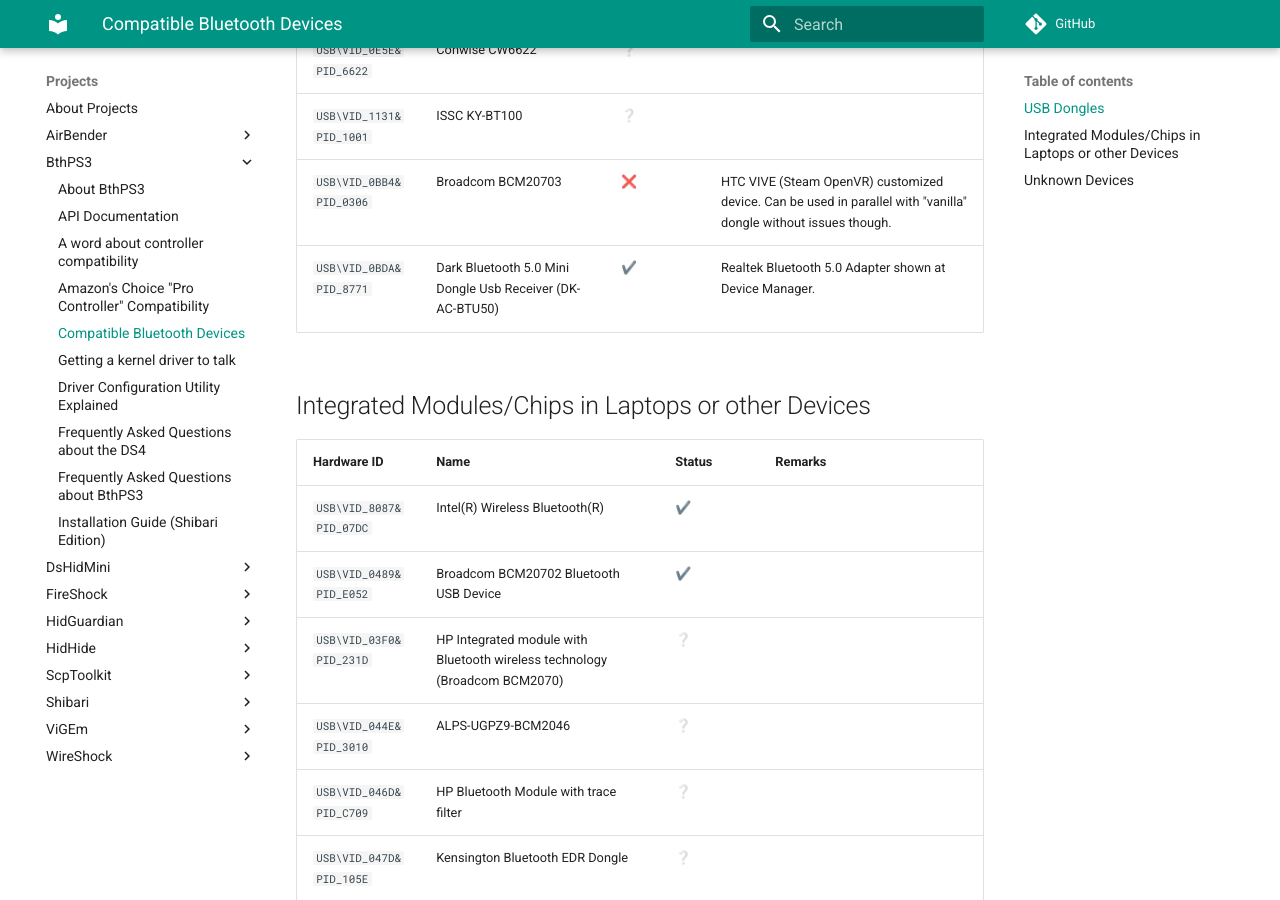
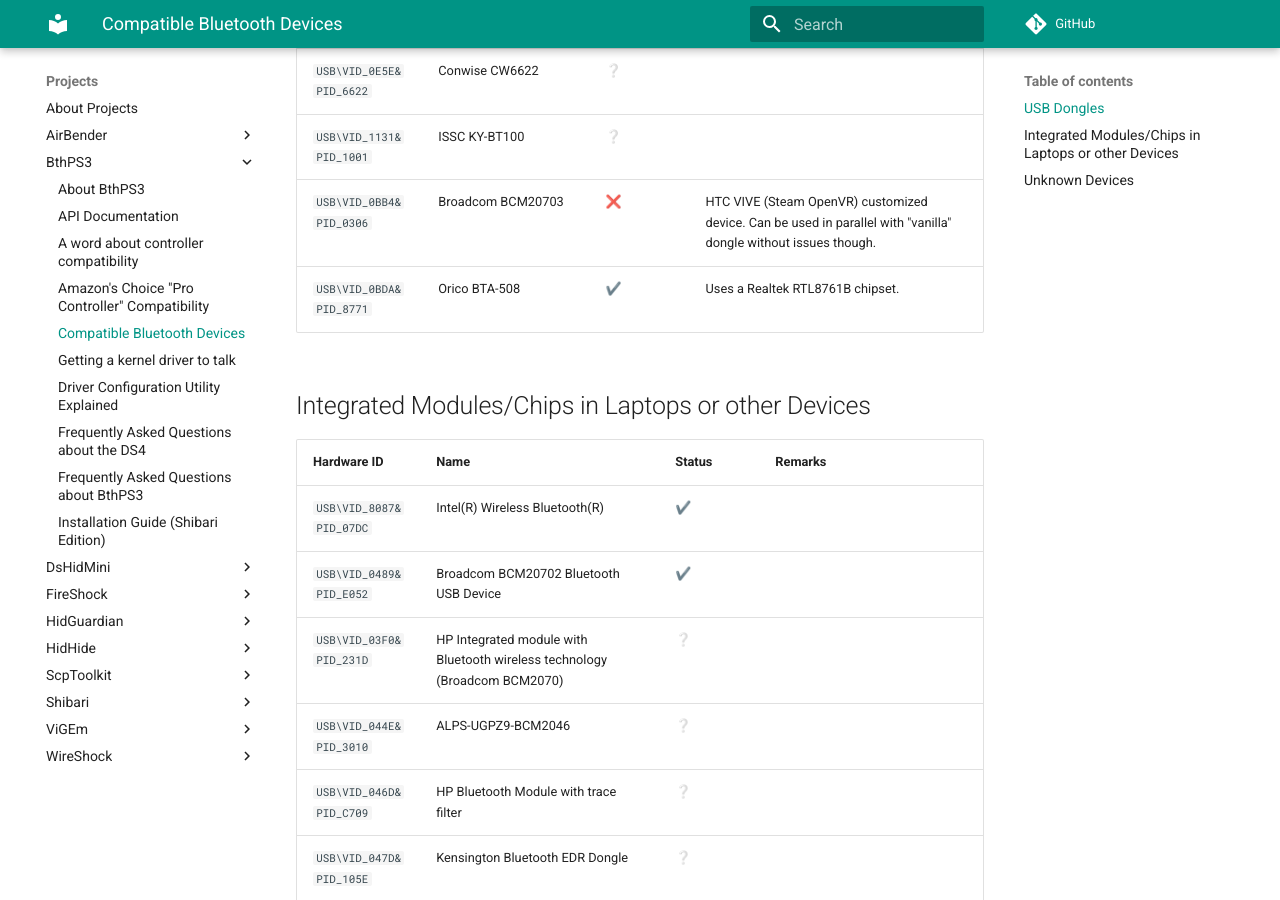
Before and after one commit to nefarius/ViGEm.github.io, an MkDocs documentation site: the page built from docs/projects/BthPS3/Compatible-Bluetooth-Devices.md, in a window 1280 px wide and 900 px high, scrolled down 913 px. Built offline with MkDocs 1.6.1 and Material for MkDocs 9.7.7, drawn with Linux system fonts in a browser that asks for light colours; comment, search, counter and statistics services are not loaded.

Commit message:
Update Compatible-Bluetooth-Devices.md

```diff
--- a/docs/projects/BthPS3/Compatible-Bluetooth-Devices.md
+++ b/docs/projects/BthPS3/Compatible-Bluetooth-Devices.md
@@ -19,7 +19,7 @@
 `USB\VID_0E5E&PID_6622` | Conwise CW6622 | ❔ |
 `USB\VID_1131&PID_1001` | ISSC KY-BT100 | ❔ |
 `USB\VID_0BB4&PID_0306` | Broadcom BCM20703 | ❌ | HTC VIVE (Steam OpenVR) customized device. Can be used in parallel with "vanilla" dongle without issues though.
-`USB\VID_0BDA&PID_8771` | Dark Bluetooth 5.0 Mini Dongle Usb Receiver (DK-AC-BTU50) | ✔️ | Realtek Bluetooth 5.0 Adapter shown at Device Manager.
+`USB\VID_0BDA&PID_8771` | Orico BTA-508 | ✔️ | Uses a Realtek RTL8761B chipset.
 
 ## Integrated Modules/Chips in Laptops or other Devices
 
```
